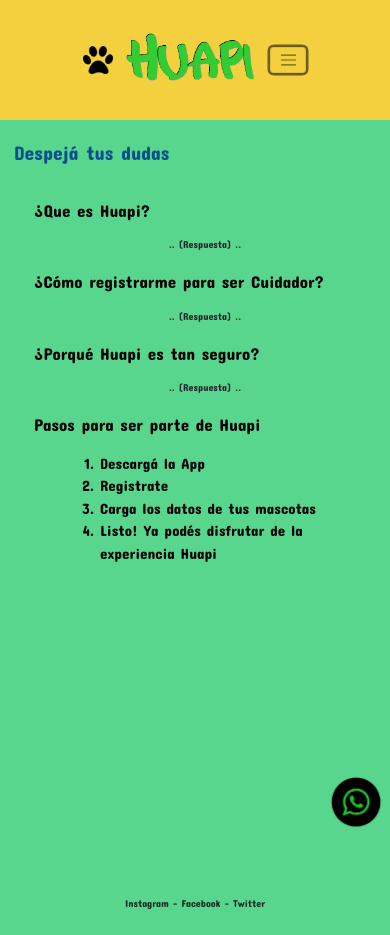
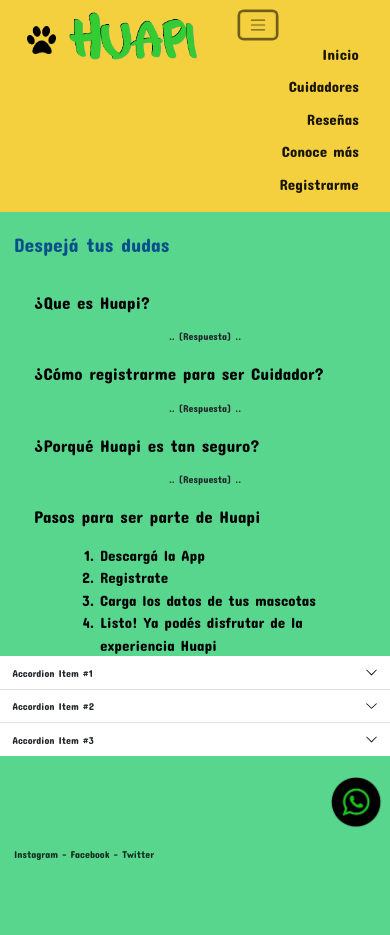
Before and after one commit to santimolina43/huapi, a plain HTML site: page pantallas/preguntasfrecuentes.html in a window 390 px wide. Both pictures are taken after a click on the button "Toggle navigation". Drawn offline with nearby package versions, Linux system fonts and the light colour scheme; a web font is replaced by a local one.

Commit message:
commit con correccion del menu hamburguesa, adicion del script js a todas las paginas y eliminacion del display grid del body__index

```diff
--- a/css/estilo.css
+++ b/css/estilo.css
@@ -41,10 +41,11 @@
 /* INDEX */
 
 .body__index {
-    display: grid;
-    grid-template-columns: 10fr;
-    grid-template-rows: 12rem 1fr 10rem;
-    align-items: stretch;
+    display: flex;
+    flex-direction: column;
+    /* grid-template-columns: 10fr;
+    grid-template-rows: 12rem 1fr 10rem; */
+    align-items: flex-start;
     /* justify-items: center; */
     background-color: var(--main-bg-color--1);
     min-height: 935px;
@@ -76,6 +77,7 @@
             display: flex;
             flex-direction: row;
             align-items: center;
+            align-self: flex-start;
         }
 
         .sectionHeader__logo {
@@ -97,13 +99,13 @@
             padding-right: calc(0.5*var(--var-unit));
         }
 
-        .line {
+        /* .line {
             font-weight: bold;
             font-size: calc(4*var(--var-unit));
             color: rgba(0, 0, 0, 0.795);
             padding-left: var(--var-unit);
             padding-right: var(--var-unit);
-        }
+        } */
 
         li {
             list-style-type: none; /*elimina el puntito de las listas*/
@@ -277,7 +279,6 @@
                     grid-row: 8/10;
                     align-self: flex-start;
                     padding-left: 2rem;
-                    padding-top: 2rem;
                 }
 
                 .seccionDos_grid_hijo_nueve {
@@ -285,7 +286,6 @@
                     grid-row: 8/10;
                     align-self: flex-start;
                     padding-left: 2rem;
-                    padding-top: 2rem;
                 }
 
                 .comoFunciona {
@@ -617,6 +617,12 @@
     #sectionHeader {
         /* flex-direction: column; */
         /* padding-bottom: 1rem; */
+        align-items: flex-start;
+    }
+
+    .boton_navegador {
+        align-self: center;
+        justify-self: center;
     }
 
     .sectionHeader__Huapi {
@@ -629,6 +635,10 @@
 
     #sectionHeader .line {
         display: none;
+    }
+
+    .expand__heigth {
+        height: fit-content;
     }
 
     /* MAIN INDEX */
@@ -708,6 +718,7 @@
         .seccionDos_grid_hijo_tres {
             grid-column: 1/10;
             grid-row: 11/12;
+            padding-top: 2rem;
         }
 
         .seccionDos_grid_hijo_cuatro {
@@ -732,11 +743,13 @@
         .seccionDos_grid_hijo_ocho {
             grid-column: 1/10;
             grid-row: 7/12;
+            padding-top: 2rem;
         }
 
         .seccionDos_grid_hijo_nueve {
             grid-column: 1/10;
             grid-row: 16/21;
+            padding-top: 2rem;
         }
 
         .comoFunciona {
@@ -813,4 +826,23 @@
         width: 100%;
     }
 
+    .card-img-top {
+        width: 10rem;
+        height: 10rem;
+    }
+
 }
+
+@media (max-width:992px) {
+    #sectionHeader {
+        justify-content: space-around;
+    }
+    .line {
+        display: none;
+    }
+    .menu {
+        font-size: 1.5rem;
+        justify-content: flex-end;
+        align-self: flex-end;
+    }
+}
--- a/pantallas/preguntasfrecuentes.html
+++ b/pantallas/preguntasfrecuentes.html
@@ -5,14 +5,15 @@
     <meta http-equiv="X-UA-Compatible" content="IE=edge">
     <meta name="viewport" content="width=device-width, initial-scale=1.0">
     <title>Conoce más</title>
-    <link rel="stylesheet" href="../css/estilo.css">
+
     <link rel="shortcut icon" href="../multimedia/logo App.jpg" type="image/x-icon">
     <link rel="stylesheet" href="../css-bootstrap/bootstrap.min.css">
+    <link rel="stylesheet" href="../css/estilo.css">
 </head>
 <body class="body__index verde">
 
-    <header>
-        <section id="sectionHeader">
+    <header class="expand__heigth">
+        <section class="container-fluid expand__heigth" id="sectionHeader">
                 <div class="sectionHeader__LogoyHuapi">
                     <img class="sectionHeader__logo" src="../multimedia/Logo App png.png" alt="Error al cargar imagen">
                     <h1>
@@ -22,30 +23,30 @@
                     </h1>
                 </div>
                 <!-- <strong class="line">  |  </strong> -->
-            <nav class="navbar navbar-expand-lg bg-light">
+                <nav class="navbar navbar-expand-lg bg-light boton_navegador">
                     <div class="menu container-fluid">
                     <button class="navbar-toggler" type="button" data-bs-toggle="collapse" data-bs-target="#navbarNav" aria-controls="navbarNav" aria-expanded="false" aria-label="Toggle navigation">
                         <span class="navbar-toggler-icon"></span>
                     </button>
                     <div class="menu collapse navbar-collapse" id="navbarNav">
                         <ul class="navbar-nav">
-                      <li class="nav-item">
+                        <li class="nav-item menu">
                             <a class="nav-link active" aria-current="page" href="../index.html">Inicio</a>
                         </li>
-                      <li class="nav-item">  |  </li>
-                      <li class="nav-item">
+                        <li class="nav-item line">  |  </li>
+                        <li class="nav-item menu">
                             <a class="nav-link active" aria-current="page" href="cuidadores.html">Cuidadores</a>
                         </li>
-                      <li class="nav-item">  |  </li>
-                      <li class="nav-item">
+                        <li class="nav-item line">  |  </li>
+                        <li class="nav-item menu">
                             <a class="nav-link active" aria-current="page" href="reseñas.html">Reseñas</a>
                         </li>
-                      <li class="nav-item">  |  </li>
-                      <li class="nav-item">
+                        <li class="nav-item line">  |  </li>
+                        <li class="nav-item menu">
                             <a class="nav-link active" aria-current="page"href="preguntasfrecuentes.html">Conoce más</a>
                         </li>
-                      <li class="nav-item">  |  </li>
-                      <li class="nav-item">
+                        <li class="nav-item line">  |  </li>
+                        <li class="nav-item menu">
                             <a class="nav-link active" aria-current="page" href="registrarme.html">Registrarme</a>
                         </li>
                         </ul>
@@ -78,6 +79,38 @@
                         </ol>
                     </ul>
                 </div>
+                <div class="accordion accordion-flush" id="accordionFlushExample">
+                    <div class="accordion-item">
+                      <h2 class="accordion-header" id="flush-headingOne">
+                        <button class="accordion-button collapsed" type="button" data-bs-toggle="collapse" data-bs-target="#flush-collapseOne" aria-expanded="false" aria-controls="flush-collapseOne">
+                          Accordion Item #1
+                        </button>
+                      </h2>
+                      <div id="flush-collapseOne" class="accordion-collapse collapse" aria-labelledby="flush-headingOne" data-bs-parent="#accordionFlushExample">
+                        <div class="accordion-body">Placeholder content for this accordion, which is intended to demonstrate the <code>.accordion-flush</code> class. This is the first item's accordion body.</div>
+                      </div>
+                    </div>
+                    <div class="accordion-item">
+                      <h2 class="accordion-header" id="flush-headingTwo">
+                        <button class="accordion-button collapsed" type="button" data-bs-toggle="collapse" data-bs-target="#flush-collapseTwo" aria-expanded="false" aria-controls="flush-collapseTwo">
+                          Accordion Item #2
+                        </button>
+                      </h2>
+                      <div id="flush-collapseTwo" class="accordion-collapse collapse" aria-labelledby="flush-headingTwo" data-bs-parent="#accordionFlushExample">
+                        <div class="accordion-body">Placeholder content for this accordion, which is intended to demonstrate the <code>.accordion-flush</code> class. This is the second item's accordion body. Let's imagine this being filled with some actual content.</div>
+                      </div>
+                    </div>
+                    <div class="accordion-item">
+                      <h2 class="accordion-header" id="flush-headingThree">
+                        <button class="accordion-button collapsed" type="button" data-bs-toggle="collapse" data-bs-target="#flush-collapseThree" aria-expanded="false" aria-controls="flush-collapseThree">
+                          Accordion Item #3
+                        </button>
+                      </h2>
+                      <div id="flush-collapseThree" class="accordion-collapse collapse" aria-labelledby="flush-headingThree" data-bs-parent="#accordionFlushExample">
+                        <div class="accordion-body">Placeholder content for this accordion, which is intended to demonstrate the <code>.accordion-flush</code> class. This is the third item's accordion body. Nothing more exciting happening here in terms of content, but just filling up the space to make it look, at least at first glance, a bit more representative of how this would look in a real-world application.</div>
+                      </div>
+                    </div>
+                  </div>
             </section>
         </div>
     </main>
@@ -97,6 +130,7 @@
             </p>
         </section>
     </footer>
-
+    <!-- JavaScript Bundle with Popper -->
+    <script src="https://cdn.jsdelivr.net/npm/bootstrap@5.2.0/dist/js/bootstrap.bundle.min.js" integrity="sha384-A3rJD856KowSb7dwlZdYEkO39Gagi7vIsF0jrRAoQmDKKtQBHUuLZ9AsSv4jD4Xa" crossorigin="anonymous"></script>
 </body>
 </html>
```
Also changed, not shown: index.html (+14 -11 lines), pantallas/cuidadores.html (+14 -12 lines), pantallas/registrarme.html (+14 -12 lines), pantallas/reseñas.html (+12 -11 lines), css-bootstrap/bootstrap.min.css. Lines whose indentation alone changed are shown as unchanged.
